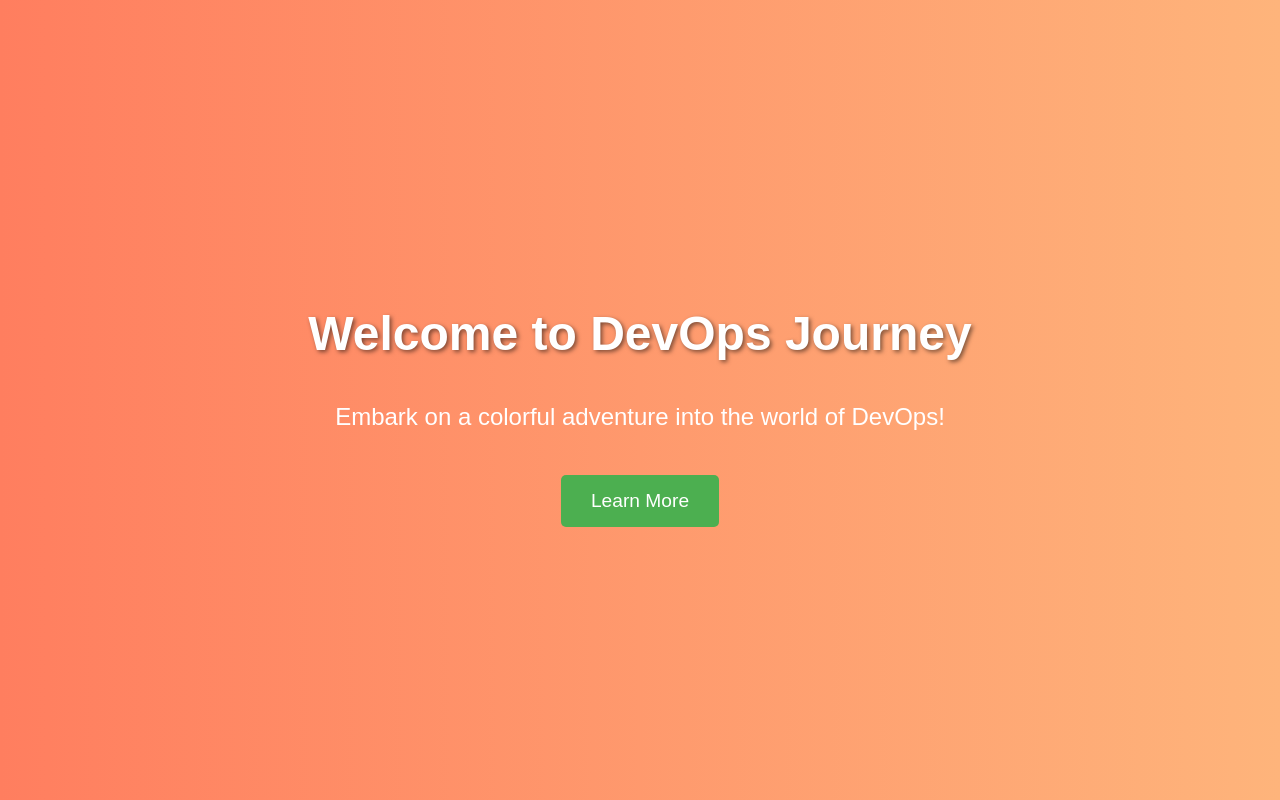
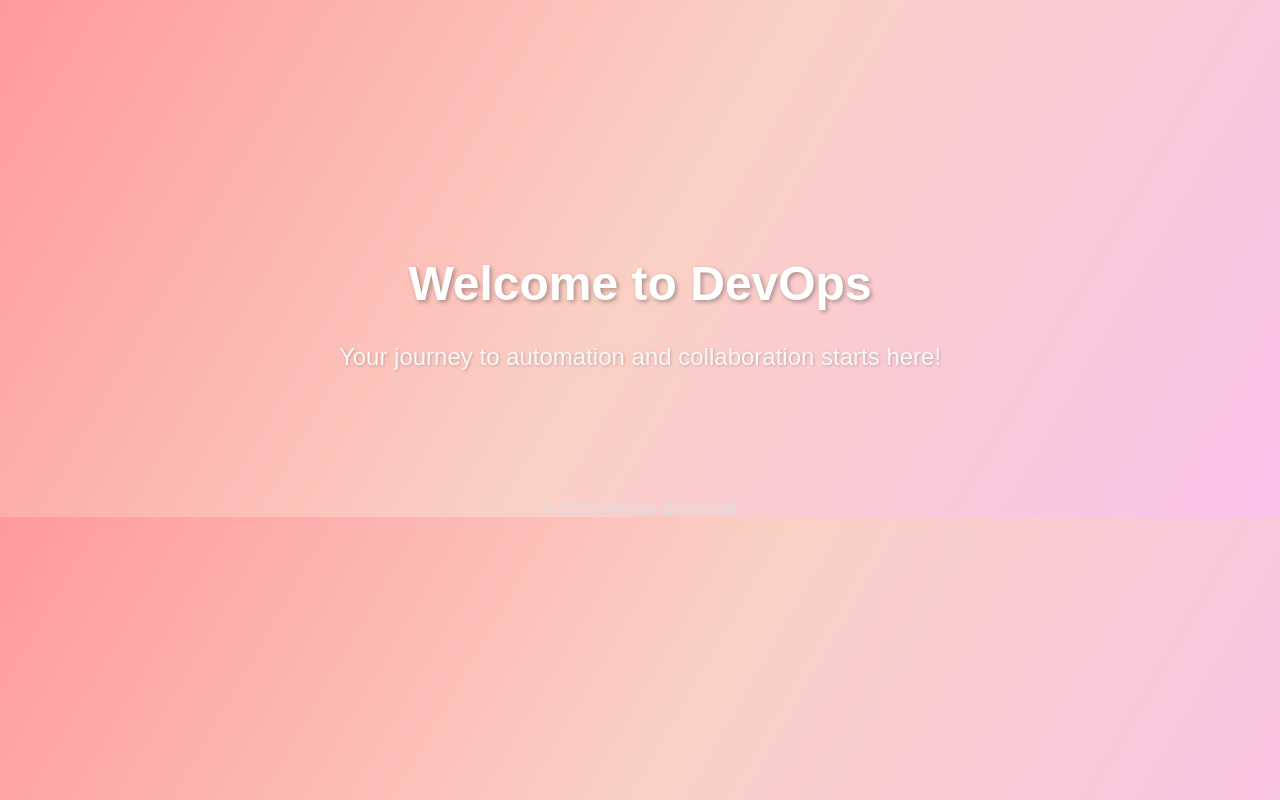
Before and after one commit to sanketpal14/my-website, a plain HTML site: page index.html in a window 1280 px wide. Drawn offline with Linux system fonts and the light colour scheme.

Commit message:
Update index.html

```diff
--- a/index.html
+++ b/index.html
@@ -3,47 +3,37 @@
 <head>
     <meta charset="UTF-8">
     <meta name="viewport" content="width=device-width, initial-scale=1.0">
-			    <title>DevOps Journey</title>
+    <title>Welcome to DevOps</title>
     <style>
         body {
-		            background: linear-gradient(to right, #ff7e5f, #feb47b);
-			                font-family: 'Arial', sans-serif;
-					            color: white;
+            background: linear-gradient(120deg, #ff9a9e, #fad0c4, #fbc2eb);
+            font-family: Arial, sans-serif;
             text-align: center;
             margin: 0;
             padding: 0;
-											            height: 100vh;
-												                display: flex;
-														            flex-direction: column;
-															                justify-content: center;
-																	            align-items: center;
+            color: #333;
         }
         h1 {
+            margin-top: 20%;
             font-size: 3em;
-				                text-shadow: 2px 2px 4px rgba(0, 0, 0, 0.5);
+            color: #fff;
+            text-shadow: 2px 2px 4px rgba(0, 0, 0, 0.3);
         }
         p {
             font-size: 1.5em;
-					                margin-top: 10px;
+            color: #f8f8f8;
+            text-shadow: 1px 1px 3px rgba(0, 0, 0, 0.2);
         }
-			        .button {
-					            margin-top: 20px;
-						                padding: 15px 30px;
-								            font-size: 1.2em;
-									                background-color: #4CAF50;
-											            color: white;
-												                text-decoration: none;
-														            border-radius: 5px;
-															                transition: background-color 0.3s;
-																	        }
-				        .button:hover {
-						            background-color: #45a049;
+        footer {
+            margin-top: 10%;
+            font-size: 1em;
+            color: #ddd;
         }
     </style>
 </head>
 <body>
-		    <h1>Welcome to DevOps Journey</h1>
-		        <p>Embark on a colorful adventure into the world of DevOps!</p>
-			    <a href="https://www.example.com" class="button">Learn More</a>
+    <h1>Welcome to DevOps</h1>
+    <p>Your journey to automation and collaboration starts here!</p>
+    <footer>&copy; 2025 DevOps Enthusiast</footer>
 </body>
 </html>
```
Lines whose indentation alone changed are shown as unchanged.
